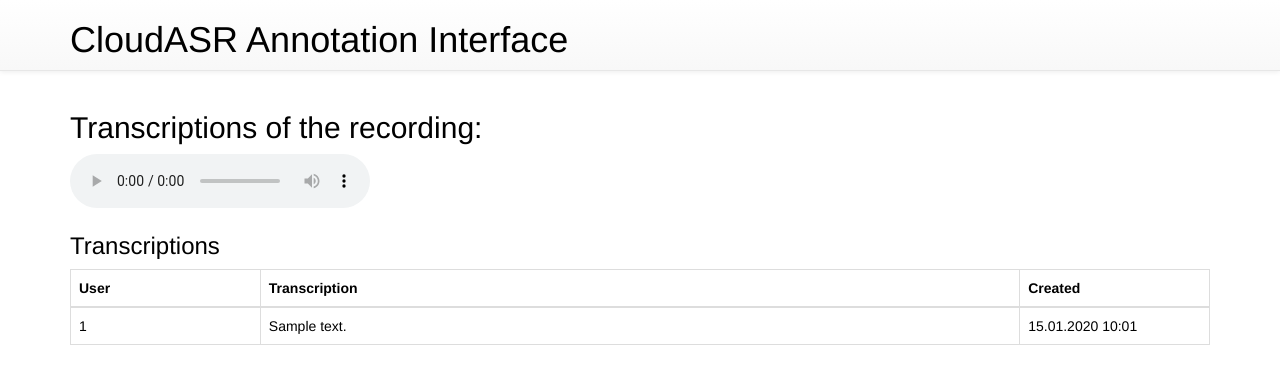
After one commit to UFAL-DSG/cloud-asr, a Flask app: template cloudasr/annotation_interface/templates/transcriptions.html in a window 1280 px wide. The commit adds this page. Shown: the top 384 px of the page. Run offline with Flask 2, Linux system fonts and the light colour scheme; the template is opened without the code that fills it: most values are stand-ins (such as "Sample title", 1, 10 or a date in 2020); parts of the project's set-up code (start-up, migrations or seed data) failed here and were passed over; some libraries are stand-ins or nearby versions.

Commit message:
Transcriptions of the recording can be displayed.

```diff
--- a/cloudasr/annotation_interface/run.py
+++ b/cloudasr/annotation_interface/run.py
@@ -14,11 +14,15 @@ saver = create_recordings_saver("tcp://0.0.0.0:5682", "/opt/app/static/data", mo
 
 @app.route('/')
 def index():
-    return render_template('index.html', recordings=[recording.to_dict() for recording in model.get_recordings()])
+    return render_template('index.html', recordings=model.get_recordings())
 
 @app.route('/transcribe/<id>')
 def transcribe(id):
-    return render_template('transcribe.html', recording=model.get_recording(id).to_dict())
+    return render_template('transcribe.html', recording=model.get_recording(id))
+
+@app.route('/transcriptions/<id>')
+def transcriptions(id):
+    return render_template('transcriptions.html', recording=model.get_recording(id))
 
 @app.route('/save-transcription', methods=['POST'])
 def save_transcription():
--- a/cloudasr/annotation_interface/templates/index.html
+++ b/cloudasr/annotation_interface/templates/index.html
@@ -40,7 +40,10 @@
                         <td>{{ recording["model"] }}</td>
                         <td>{{ recording["hypothesis"] }}</td>
                         <td class="col-md-3"><audio id="audio-{{ recording["id"] }}" controls src="{{ recording["url"] }}"></audio></td>
-                        <td><a href="{{ url_for('transcribe', id=recording["id"]) }}">transcribe</a></td>
+                        <td>
+                            <a href="{{ url_for('transcribe', id=recording["id"]) }}">transcribe</a>
+                            <a href="{{ url_for('transcriptions', id=recording["id"]) }}">transcriptions</a>
+                        </td>
                     </tr>
                 {% endfor %}
             </tbody>
--- /dev/null
+++ b/cloudasr/annotation_interface/templates/transcriptions.html
@@ -0,0 +1,43 @@
+<!doctype html>
+<html>
+<head>
+    <link rel="stylesheet" type="text/css" href="{{ url_for('static', filename='bootstrap.min.css') }}">
+    <link rel="stylesheet" type="text/css" href="{{ url_for('static', filename='bootstrap-theme.min.css') }}">
+    <link rel="stylesheet" type="text/css" href="{{ url_for('static', filename='style.css') }}">
+
+    <title>CloudASR Annotation Interface</title>
+</head>
+<body>
+    <div class="navbar navbar-default navbar-static-top">
+        <div class="container">
+            <h1>CloudASR Annotation Interface</h1>
+        </div>
+    </div>
+
+    <div class="container">
+        <h2>Transcriptions of the recording:</h2>
+
+        <audio id="audio-{{ recording["id"] }}" controls src="{{ recording["url"] }}"></audio>
+
+        <h3>Transcriptions</h3>
+        <table class="table table-bordered">
+            <thead>
+                <tr>
+                    <th class="col-md-2">User</th>
+                    <th>Transcription</th>
+                    <th class="col-md-2">Created</th>
+                </tr>
+            </thead>
+            <tbody>
+                {% for transcription in recording.transcriptions %}
+                <tr>
+                    <td>{{ transcription["user_id"] }}</td>
+                    <td>{{ transcription["text"] }}</td>
+                    <td>{{ transcription["created"].strftime('%d.%m.%Y %H:%m')}}</td>
+                </tr>
+                {% endfor %}
+            </tbody>
+        </table>
+    </div>
+</body>
+</html>
```
Also changed, not shown: cloudasr/annotation_interface/lib.py (+4 -4 lines), cloudasr/annotation_interface/schema.py (+5 -10 lines).
